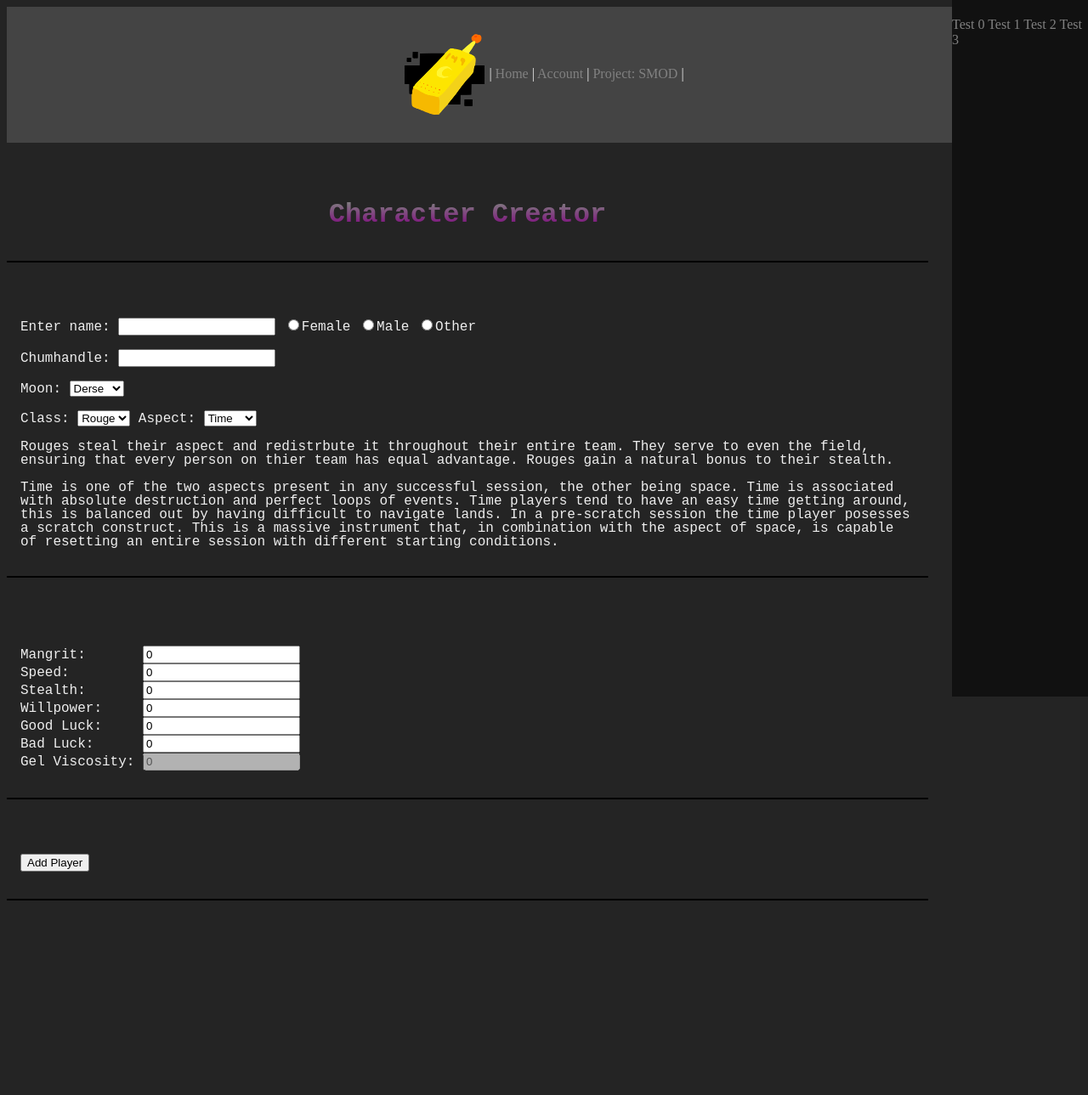
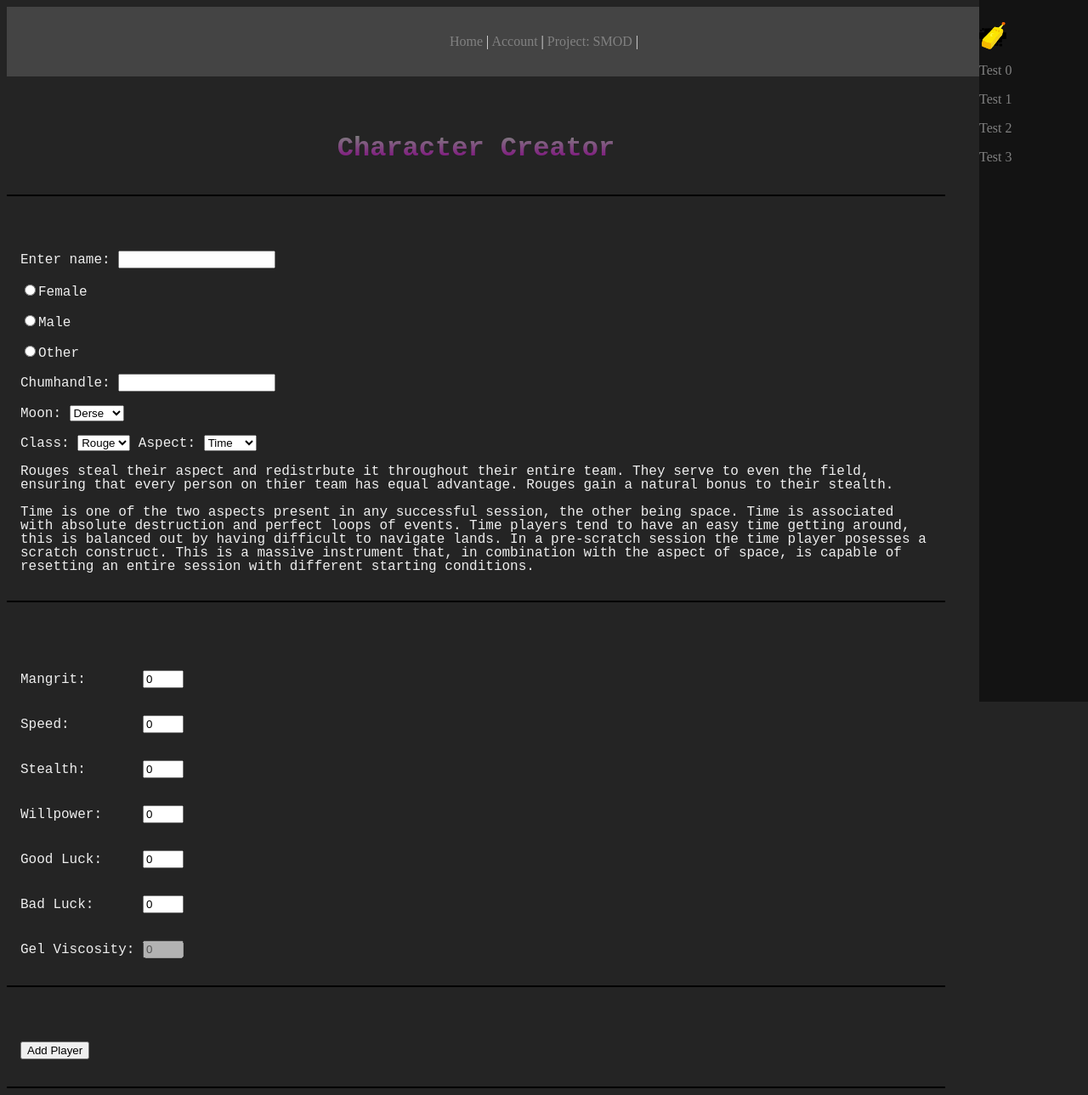
Before and after one commit to Backwards-N/Backwards-N.github.io, a PHP site: page /SMOD/player_creator.html in a window 1280 px wide. Shown: the whole page at 85% size. Before the commit the page ends 1060 px from the top, so only its background shows below. Run offline with PHP 8.4, Linux system fonts and the light colour scheme; some libraries are stand-ins or nearby versions.

Commit message:
Perparing the character creator for renovations phase 2

```diff
--- a/SMOD/player_creator.html
+++ b/SMOD/player_creator.html
@@ -45,15 +45,15 @@
   </head>
   <body>
     <div class="sidenav">
-      <a href="#">Test 0</a>
-      <a href="#">Test 1</a>
-      <a href="#">Test 2</a>
-      <a href="#">Test 3</a>
+      <span class="standard"><img class="logo" src="/images/furthest-ring-149.svg"></span>
+      <p><a href="#">Test 0</a>
+      </p><p><a href="#">Test 1</a>
+      </p><p><a href="#">Test 2</a>
+      </p><p><a href="#">Test 3</a></p>
     </div>
 
     <div class="topBar">
       <p>
-        <img class="logo" src="/images/furthest-ring-149.svg"> |
         <a href="https://backwards-n.github.io/index.html">Home</a> |
         <a href="https://backwards-n.github.io/sitewideaccview.html">Account</a> |
         <a href="https://backwards-n.github.io/SMOD/index.html">Project: SMOD</a> |
@@ -63,11 +63,11 @@
                 <div class="standard"><h1>Character Creator</h1>
                 <p class='debugText'></p>
               </div><div class="standard">
-                <p class='creatorMenu'>Enter name: <input type="text" id="playerName" name="name">
-                <input type="radio" class="playerGender" name="gender" value="0" id="femaleGender">Female
-                <input type="radio" class="playerGender" name="gender" value="1" id="maleGender">Male
-                <input type="radio" class="playerGender" name="gender" value="1" id="otherGender">Other
-                </p>
+                <p class='creatorMenu'>Enter name: <input type="text" id="playerName" name="name"></p>
+                <p class='creatorMenu'><input type="radio" class="playerGender" name="gender" value="0" id="femaleGender">Female</p>
+                <p class='creatorMenu'><input type="radio" class="playerGender" name="gender" value="1" id="maleGender">Male</p>
+                <p class='creatorMenu'><input type="radio" class="playerGender" name="gender" value="1" id="otherGender">Other</p>
+
                 <p class='creatorMenu'>Chumhandle: <input type="text" id="playerName" name="name"></p>
                 <p class='creatorMenu'>Moon:
                 <select id="moonDropdown" name="moon">
@@ -110,7 +110,7 @@
                 </p>
                 <p id="classBox" class="info"></p>
                 <p id="aspectBox" class="info"></p>
-              </div><div class="standard"><p class='creatorMenu'>
+              </div><div class="standard">
 
 
                     <!-- Forgive me. -->
@@ -118,14 +118,14 @@
 
 
 
-                <span id="rPoints"></span>
-                <br/>Mangrit:&nbsp;&nbsp;&nbsp;&nbsp;&nbsp;&nbsp;&nbsp;<input type="number" step="1" value="0" id="manGrit" name="grit"> <span id="gritSpan"></span>
-                <br/>Speed:&nbsp;&nbsp;&nbsp;&nbsp;&nbsp;&nbsp;&nbsp;&nbsp;&nbsp;<input type="number" step="1" value="0" id="speed" name="speed"><span id="spdSpan"></span>
-                <br/>Stealth:&nbsp;&nbsp;&nbsp;&nbsp;&nbsp;&nbsp;&nbsp;<input type="number" step="1" value="0" id="stealth" name="stealth"><span id="stlthSpan"></span>
-                <br/>Willpower:&nbsp;&nbsp;&nbsp;&nbsp;&nbsp;<input type="number" step="1" value="0" id="willPower" name="will"><span id="willSpan"></span>
-                <br/>Good Luck:&nbsp;&nbsp;&nbsp;&nbsp;&nbsp;<input type="number" step="1" value="0" id="goodLuck" name="gluck"><span id="goodSpan"></span>
-                <br/>Bad Luck:&nbsp;&nbsp;&nbsp;&nbsp;&nbsp;&nbsp;<input type="number" step="1" value="0" id="badLuck" name="bluck"><span id="badSpan"></span>
-                <br/>Gel Viscosity:&nbsp;<input disabled type="number" step="1" value="0" id="gelViscosity" name="gel"><span id="gelSpan"></span>
+                <p class='creatorMenu'><span id="rPoints"></span>
+                <p class='creatorMenu'><br/>Mangrit:&nbsp;&nbsp;&nbsp;&nbsp;&nbsp;&nbsp;&nbsp;<input type="number" step="1" value="0" id="manGrit" name="grit"> <span id="gritSpan"></span></p>
+                <p class='creatorMenu'><br/>Speed:&nbsp;&nbsp;&nbsp;&nbsp;&nbsp;&nbsp;&nbsp;&nbsp;&nbsp;<input type="number" step="1" value="0" id="speed" name="speed"><span id="spdSpan"></span></p>
+                <p class='creatorMenu'><br/>Stealth:&nbsp;&nbsp;&nbsp;&nbsp;&nbsp;&nbsp;&nbsp;<input type="number" step="1" value="0" id="stealth" name="stealth"><span id="stlthSpan"></span></p>
+                <p class='creatorMenu'><br/>Willpower:&nbsp;&nbsp;&nbsp;&nbsp;&nbsp;<input type="number" step="1" value="0" id="willPower" name="will"><span id="willSpan"></span></p>
+                <p class='creatorMenu'><br/>Good Luck:&nbsp;&nbsp;&nbsp;&nbsp;&nbsp;<input type="number" step="1" value="0" id="goodLuck" name="gluck"><span id="goodSpan"></span></p>
+                <p class='creatorMenu'><br/>Bad Luck:&nbsp;&nbsp;&nbsp;&nbsp;&nbsp;&nbsp;<input type="number" step="1" value="0" id="badLuck" name="bluck"><span id="badSpan"></span></p>
+                <p class='creatorMenu'><br/>Gel Viscosity:&nbsp;<input disabled type="number" step="1" value="0" id="gelViscosity" name="gel"><span id="gelSpan"></span></p>
                 </p></div>
 
                 <div class="standard"><p><button type="button" id="addPlayer">Add Player</button></p></div>
--- a/styleV2.css
+++ b/styleV2.css
@@ -1,14 +1,14 @@
 /* The sidebar menu, change this soon. */
 .sidenav {
     height: 100%; /* Full-height: remove this if you want "auto" height */
-    width: 160px; /* Set the width of the sidebar */
+    width: 10%; /* Set the width of the sidebar */
     position: fixed; /* Fixed Sidebar (stay in place on scroll) */
     z-index: 1; /* Stay on top */
     top: 0; /* Stay at the top */
-    left: calc(100% - 160px);
-    background-color: #111; /* Black */
+    left: 90%;
+    background-color: #131313; /* Black */
     overflow-x: hidden; /* Disable horizontal scroll */
-    padding-top: 20px;
+    padding-top: 2%;
 }
 
 /* On smaller screens, where height is less than 450px, change the style of the sidebar (less padding and a smaller font size) */
@@ -27,7 +27,7 @@
 }
 
 div.standard {
-  margin: 2em 180px 0em 0%;
+  margin: 2em 10em 0em 0%;
   padding: 1em 1em;
   font: normal 16px/1 "Liberation Mono", Liberation, monospace;
   color: #eeeeee;
@@ -66,6 +66,10 @@ p.creatorMenu {
     vertical-align: middle;
 }
 
+input[type=number]{
+    width: 3em;
+}
+
 a {
     text-decoration: none;
     color: #818181;
```
